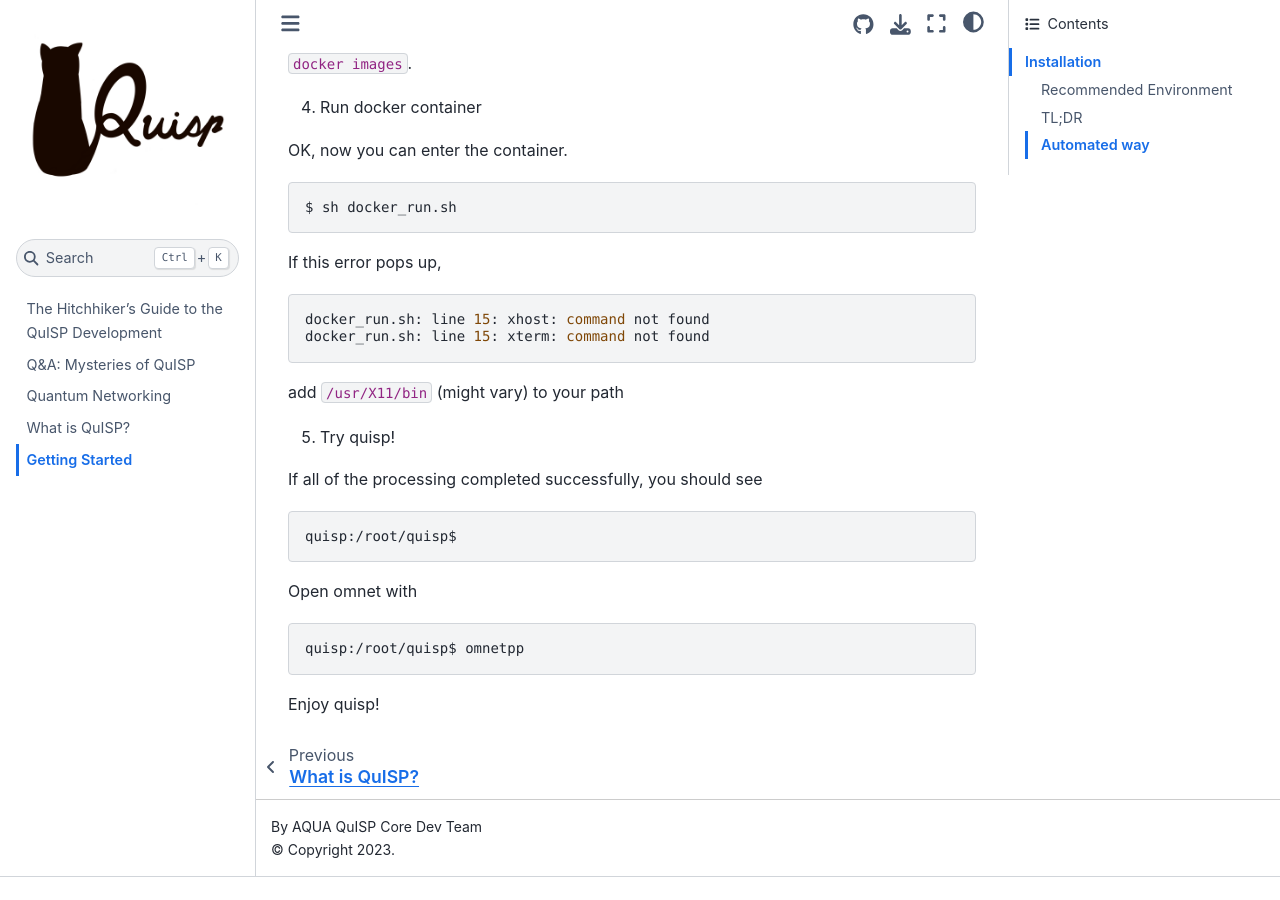
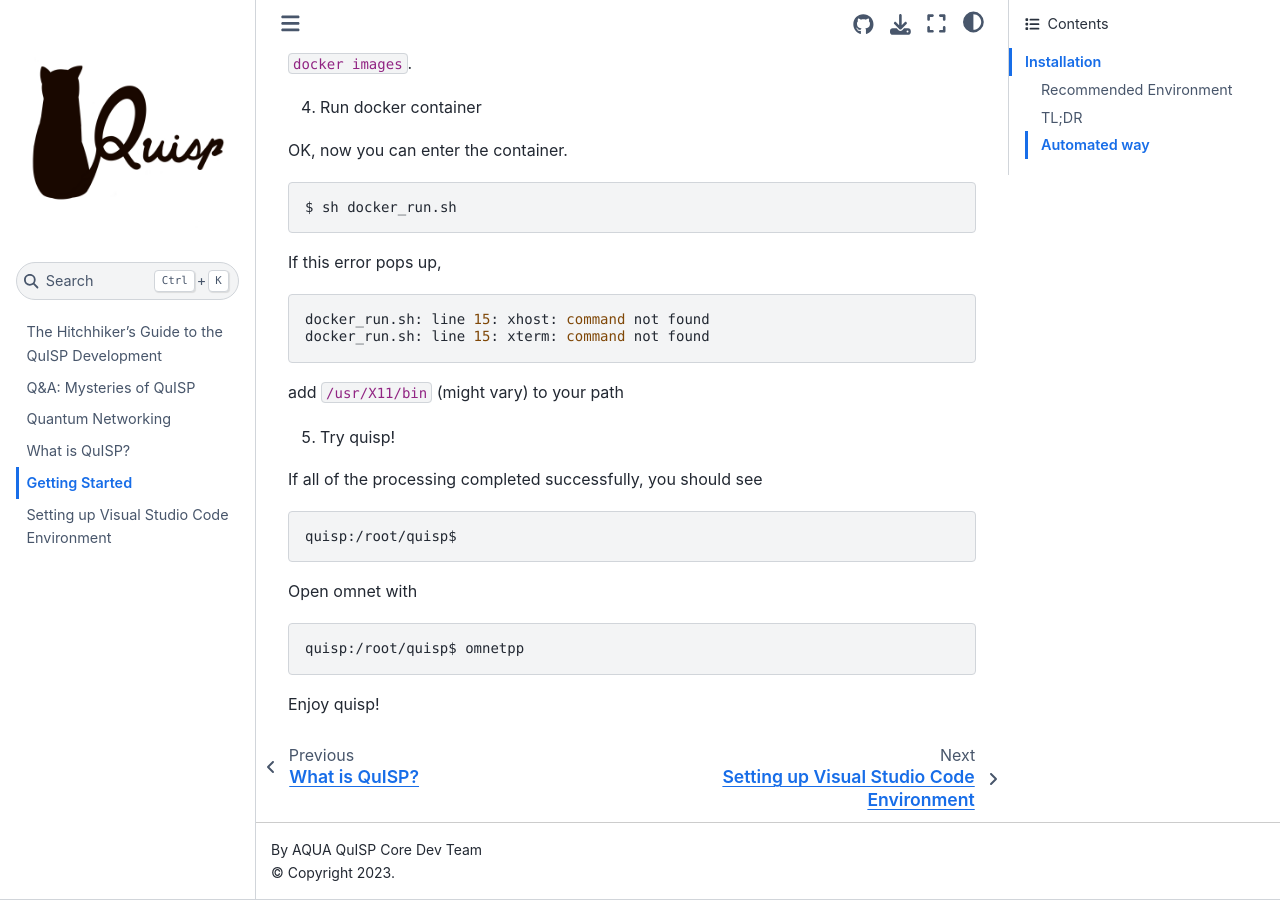
Before and after one commit to sierpinskiii/quisp-textbook.github.io, a Jupyter Book: the page built from getting-started.md, in a window 1280 px wide and 900 px high, scrolled down 1441 px. Built offline with Jupyter Book 1.0.4 settings and Sphinx 7.4.7 and the Sphinx Book theme 1.1.4, drawn with Linux system fonts in a browser that asks for light colours; before the commit the page ends 2318 px from its top, so only the background shows below that; some of the changed lines change nothing that is shown.

Commit message:
drafted article

````diff
--- a/_toc.yml
+++ b/_toc.yml
@@ -8,3 +8,4 @@
 - file: quantum-networks
 - file: what-is-quisp
 - file: getting-started
+- file: vscode
--- /dev/null
+++ b/vscode.md
@@ -0,0 +1,92 @@
+# Setting up Visual Studio Code Environment
+
+Visual Studio Code is the editor of choice for many people (and most of our team members also use it), so we decided to make a guide on how to setup your workspace so you can get the most functionality out of VSCode (e.g. code formatting, linting, intellisense, etc) and developing QuISP is smooth as possible.
+
+## Prerequisites
+
+1. Installed docker and docker desktop (for MacOS and Windows)
+
+## Setup Dev Container
+
+The Dev Containers extension lets you use a Docker container as a full-featured development environment.
+Since we recommend docker container as the development environment, we provide a tutorial for the VSCode setup using Dev Container.
+
+1. Open quisp (not quisp/quisp) in VSCode.
+2. Choose View –> Extensions, then search for “Dev Containers” and install it.
+3. From the command palette (keyboard shortcut: command shift p in macOS), select Dev Containers: Rebuild and Reopen in Container
+4. If the VSCode terminal of the new window looks like this, you have successfully set up the dev container.
+
+If you encounter errors when building the dev container, update docker and docker desktop and try step 3 again.
+
+## Setup clangd
+
+clangd provides C/C++ completion, navigation, and insights.
+We recommend using clangd since it has VSCode integration via official extension. This will enable us to format code according to .clang-format file and lint and give hints according to rules defined in .clang-tidy file.
+
+1. **Disable official C/C++ extension from Microsoft**
+When you start the dev container, the official C/C++ extension from Microsoft is not installed.
+To make sure, choose View –> Extensions and check if the C/C++ extension from Microsoft is uninstalled or disabled. This extension can have weird interaction with the clangd extension.
+2. **Install clangd VSCode Extension**
+Once you confirmed that the C/C++ extension from Microsoft is disabled or not installed. Choose View –> Extensions, then search for “clangd” and install it.
+3. **Install clangd language server**
+By default, the dev container does not have clangd language server installed. When you install the “clangd” VSCode extension, you will be prompted to download clangd.
+If you are not prompted to download clangd, you need to install it manually. Execute the following code in the VSCode terminal.
+
+    ```bash
+    sudo apt update -y
+    sudo apt-get install clangd-1
+    sudo update-alternatives --install /usr/bin/clangd clangd /usr/bin/clangd-12 100
+    ```
+
+    At this point, clangd should still show a lot of errors, such as "omnetpp.h not found".
+
+4. **Generate the compilation database compiled_command.json**
+We need to make a clean build of QuISP. At project root directory (quisp),
+`$ make distclean; bear -- make run-unit-test`
+clangd relies on compiled_command.json to support code completion. compiled_command.json contains the compiling information of the project.
+5. **Confirm that compiled_command.json was created successfully**
+The file should contain something like snippets below. It will create one compile arguments for each file as one json object in the array.
+
+    ```json
+    [
+      {
+        "arguments": [
+          "/usr/local/Cellar/llvm/12.0.0/bin/clang-12",
+          "-c",
+          "-std=c++14",
+          "-O3",
+          "-DNDEBUG=1",
+          "-isystem",
+          "/Users/aqua/projects/omnetpp-5.6.2/tools/macosx/include",
+          "-Wno-deprecated-register",
+          "-Wno-unused-function",
+          "-fno-omit-frame-pointer",
+          "-DWITH_MPI",
+          "-DXMLPARSER=libxml",
+          "-DPREFER_QTENV",
+          "-DWITH_QTENV",
+          "-DWITH_PARSIM",
+          "-DWITH_NETBUILDER",
+          "-DWITH_OSG",
+          "-DWITH_OSGEARTH",
+          "-I.",
+          "-I/usr/local/Cellar/eigen/3.3.9/include/eigen3",
+          "-I/Users/aqua/projects/omnetpp-5.6.2/include",
+          "-o",
+          "out/clang-release//channels/QuantumChannel.o",
+          "channels/QuantumChannel.cc"
+        ],
+        "directory": "/Users/aqua/projects/quisp/quisp",
+        "file": "/Users/aqua/projects/quisp/quisp/channels/QuantumChannel.cc",
+        "output": "/Users/aqua/projects/quisp/quisp/out/clang-release//channels/QuantumChannel.o"
+      },
+      ...
+    ]
+    ```
+
+Done! Navigate to code file in QuISP (e.g. QuantumChannel.cc), and you should see all the errors are gone.
+
+## Reference
+
+Dev Containers v0.275.1
+clangd v0.1.23
````
Also changed, not shown: 1 other file.
